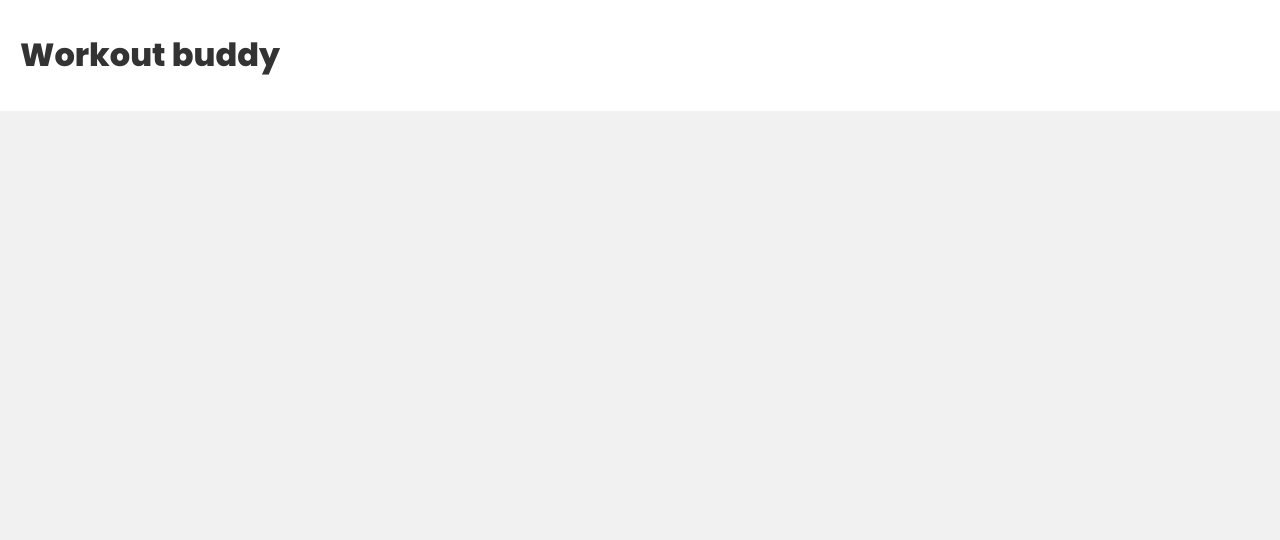
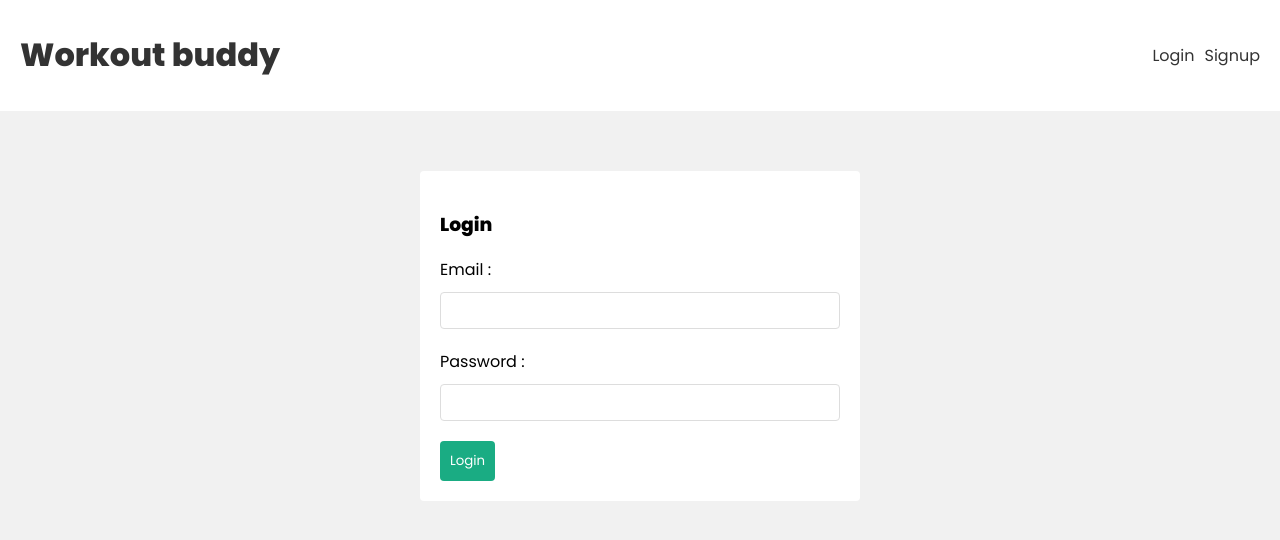
Before and after one commit to mshevaatallah/workout-app, a React (Create React App) app: page /login in a window 1280 px wide. Before the commit this address had no page. Shown: the top 540 px of the page. Built offline with nearby package versions, Linux system fonts and the light colour scheme.

Commit message:
add form

```diff
--- a/src/App.js
+++ b/src/App.js
@@ -1,6 +1,8 @@
 import { BrowserRouter, Routes, Route } from "react-router-dom";
 import Navbar from "./component/Navbar";
 import Home from "./pages/Home";
+import Login from "./pages/Login";
+import Signup from "./pages/Signup";
 
 function App() {
   return (
@@ -10,6 +12,8 @@
         <div className="pages">
           <Routes>
             <Route path="/" element={<Home />} />
+            <Route path="/login" element={<Login />} />
+            <Route path="/signup" element={<Signup />} />
           </Routes>
         </div>
       </BrowserRouter>
--- a/src/component/Navbar.jsx
+++ b/src/component/Navbar.jsx
@@ -7,6 +7,12 @@
         <Link to="/">
           <h1>Workout buddy</h1>
         </Link>
+        <nav>
+          <div>
+            <Link to="/login">Login</Link>
+            <Link to="/signup">Signup</Link>
+          </div>
+        </nav>
       </div>
     </header>
   );
--- a/src/index.css
+++ b/src/index.css
@@ -95,3 +95,25 @@
   border-radius: 4px;
   margin: 20px 0;
 }
+
+input.error {
+  border: 1px solid var(--error);
+}
+
+/* navbar */
+nav {
+  display: flex;
+  align-items: center;
+}
+nav a {
+  margin-left: 10px;
+}
+/* auth forms */
+form.signup,
+form.login {
+  max-width: 400px;
+  margin: 40px auto;
+  padding: 20px;
+  background: #fff;
+  border-radius: 4px;
+}
--- /dev/null
+++ b/src/pages/Login.jsx
@@ -0,0 +1,30 @@
+import React, { useState } from "react";
+
+function Login() {
+  const [Email, setEmail] = useState("");
+  const [Password, setPassword] = useState("");
+  async function handleSumbit(e) {
+    e.preventDefault();
+    console.log(Email, Password);
+  }
+  return (
+    <form className="login" onSubmit={handleSumbit}>
+      <h3>Login</h3>
+      <label>Email :</label>
+      <input
+        type="email"
+        value={Email}
+        onChange={(e) => setEmail(e.target.value)}
+      />
+      <label>Password :</label>
+      <input
+        type="password"
+        value={Password}
+        onChange={(e) => setPassword(e.target.value)}
+      />
+      <button>Login</button>
+    </form>
+  );
+}
+
+export default Login;
--- /dev/null
+++ b/src/pages/Signup.jsx
@@ -0,0 +1,30 @@
+import React, { useState } from "react";
+
+function Signup() {
+  const [Email, setEmail] = useState("");
+  const [Password, setPassword] = useState("");
+  async function handleSumbit(e) {
+    e.preventDefault();
+    console.log(Email, Password);
+  }
+  return (
+    <form className="signup" onSubmit={handleSumbit}>
+      <h3>Sign up</h3>
+      <label>Email :</label>
+      <input
+        type="email"
+        value={Email}
+        onChange={(e) => setEmail(e.target.value)}
+      />
+      <label>Password :</label>
+      <input
+        type="password"
+        value={Password}
+        onChange={(e) => setPassword(e.target.value)}
+      />
+      <button>Sign Up</button>
+    </form>
+  );
+}
+
+export default Signup;
```
